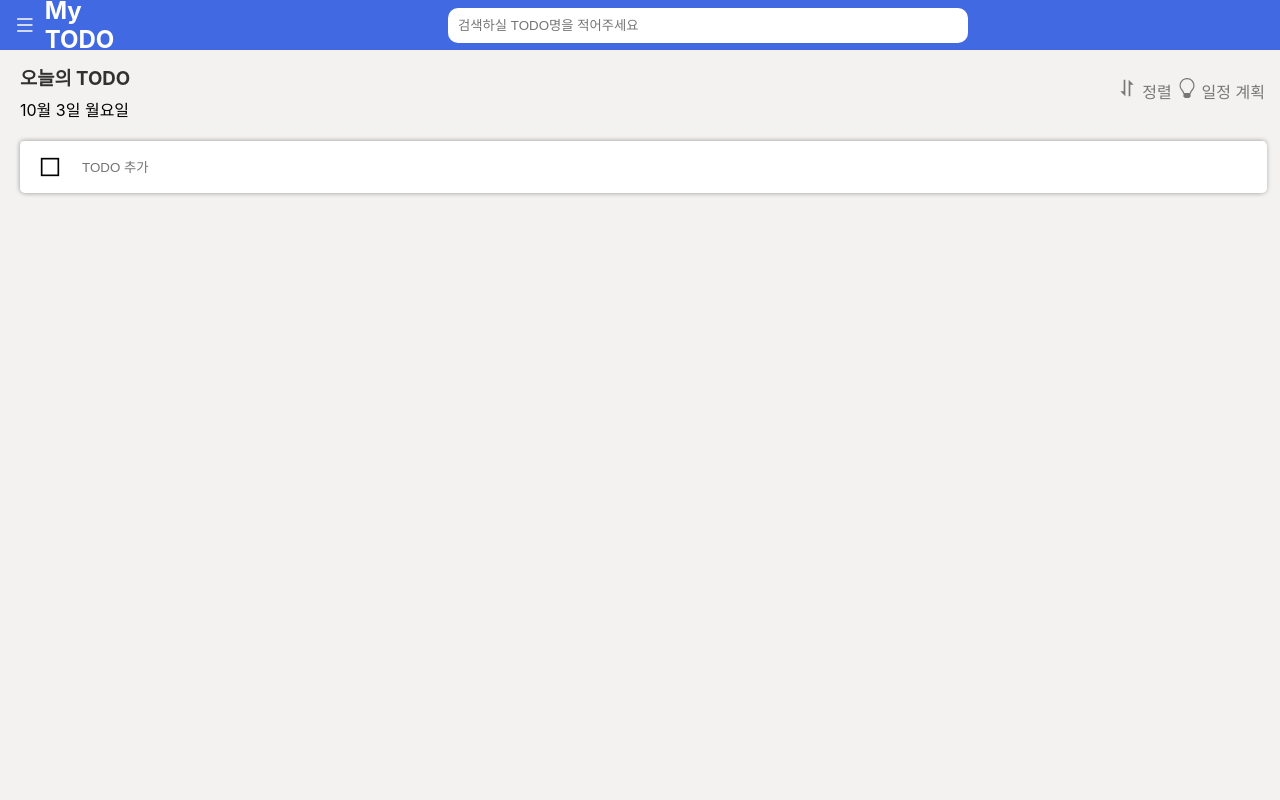
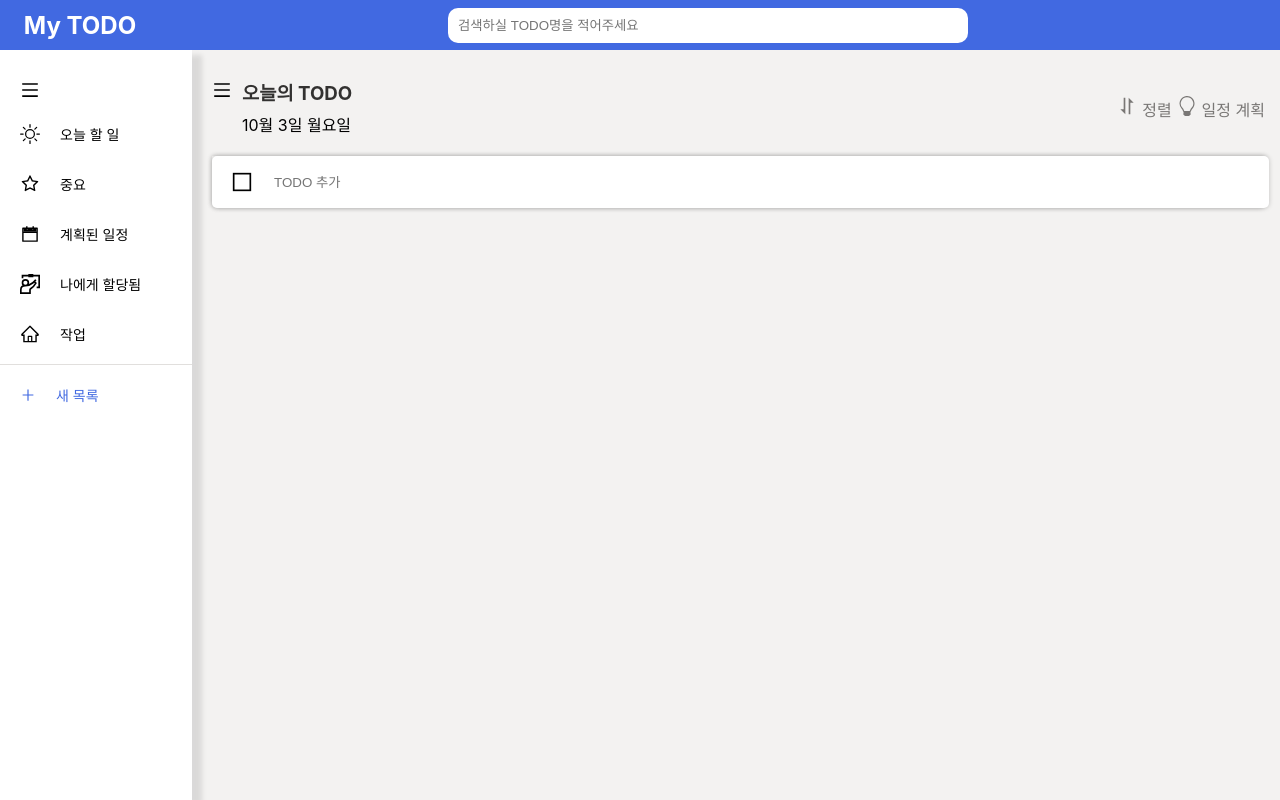
Before and after one commit to leeseongdooo/TodoPractice, a React (Create React App) app: page / in a window 1280 px wide. Built offline with nearby package versions, Linux system fonts and the light colour scheme.

Commit message:
LeftSlideForm(1)

```diff
--- a/src/components/Header.jsx
+++ b/src/components/Header.jsx
@@ -1,6 +1,5 @@
 import "../css/Header.scss"; // css
 import React, { useState, useEffect, useContext } from "react"; // react
-import { AiOutlineMenu } from "react-icons/ai"; // React-icons.
 import { TodoContext } from "./Store";
 import { HeaderContext } from "./Context/HeaderContext";
 
@@ -22,8 +21,7 @@ function Header() {
     <div className="HeaderParent">
       {/* Header의 가장 큰 div */}
       <div className="Left-Box">
-        {/* 왼쪽 영역을 담당하는 Left Box ICON과 사이트 로고가 있습니다. */}
-        <AiOutlineMenu className="Icons" />
+        {/* 왼쪽 영역을 담당하는 사이트 로고가 있습니다. */}
         <h2>My TODO</h2>
       </div>
       <div className="InputBox">
--- /dev/null
+++ b/src/components/LeftSlide.jsx
@@ -0,0 +1,55 @@
+import React, {useState, useEffect, useContext} from "react";
+import { AiOutlineMenu, AiOutlineStar, AiTwotoneCalendar, AiOutlineHome, AiOutlinePlus } from "react-icons/ai";
+import { BsSun } from "react-icons/bs"
+import { GrWorkshop } from "react-icons/gr"
+import "../css/LeftSlide.scss";
+
+function LeftSlide() {
+    return (
+        <div className="LeftSideArea">
+            <div className="TopArea">
+                <AiOutlineMenu className="Icons Menu-Icon" />
+
+                {/* 오늘 할 일 */}
+                <div className="Inner-Item">
+                    <BsSun className="Icons"/>
+                    <span>오늘 할 일</span>
+                </div>
+
+                {/* 중요 */}
+                <div className="Inner-Item">
+                    <AiOutlineStar className="Icons"/>
+                    <span>중요</span>
+                </div>
+
+                {/* 계획된 일정 */}
+                <div className="Inner-Item">
+                    <AiTwotoneCalendar className="Icons"/>
+                    <span>계획된 일정</span>
+                </div>
+
+                {/* 나에게 할당됨 */}
+                <div className="Inner-Item">
+                    <GrWorkshop className="Icons"/>
+                    <span>나에게 할당됨</span>
+                </div>
+
+                {/* 작업 */}
+                <div className="Inner-Item">
+                    <AiOutlineHome className="Icons"/>
+                    <span>작업</span>
+                </div>
+
+            </div>
+
+            <div className="CategoryArea">
+                <div className="Add-Category">
+                    <AiOutlinePlus className="Icons"/>
+                    <span>새 목록</span>
+                </div>
+            </div>
+        </div>
+    )
+}
+
+export default LeftSlide;
--- a/src/components/MainTodo.jsx
+++ b/src/components/MainTodo.jsx
@@ -1,15 +1,19 @@
 import "../css/MainTodo.scss"; // MainTodo css
 // React-Icons.
 import { BiSort } from "react-icons/bi";
+import { AiOutlineMenu } from "react-icons/ai"; // React-icons.
 import { BsLightbulb } from "react-icons/bs";
+
 // Component
 import WriteArea from "./WriteArea";
 import NoList from "./NoList";
 import TodoListArea from "./TodoListArea";
 import DoneListArea from "./DoneListArea";
 import { RightSlide } from "./RightSlide";
+
 // React.
-import React from "react";
+import React, {useEffect, useState} from "react";
+import LeftSlide from "./LeftSlide";
 
 function MainTodo() {
   const Today = new Date();
@@ -19,16 +23,27 @@ function MainTodo() {
     day: "numeric",
   }); // 변수에 오늘의 날짜를 String식으로.
 
+  const [ShowLeftSlide, setShowLeftSlide] = useState(false); // ShowLeftSlide는 LeftSlide를 보여줄지 안보여줄지에 대한 bool값을 저장하는 변수입니다.
+
+  useEffect(()=>{
+    console.log(ShowLeftSlide)
+  }, [ShowLeftSlide])
+
   return (
     <div className="MainTodoFlex">
+      <LeftSlide />
       {/* MainTodoFlex = Main영역의 가장 큰 div. */}
       {/* 여기에 사이드 메뉴가 들어가면 될듯. */}
       <div className="MainTodoBox">
         {/* TopArea는 오늘의 날짜 정보, 정렬 기능이 있습니다. */}
         <div className="TopArea">
-          <div>
+          <div className="FirstBox">
+            <AiOutlineMenu className="menu-Icon" onClick={()=>{setShowLeftSlide(!ShowLeftSlide)}}/>
+            <div>
             <h3>오늘의 TODO</h3>
             <span className="TodayString">{TodayString}</span>
+            </div>
+
           </div>
 
           <div className="IconBox">
@@ -47,6 +62,8 @@ function MainTodo() {
           <DoneListArea />
         </div>
       </div>
+
+
       {/* RightSlide는 오른쪽 슬라이드 메뉴바[수정기능이 있는]를 담당합니다. */}
       <RightSlide />
     </div>
--- /dev/null
+++ b/src/css/LeftSlide.scss
@@ -0,0 +1,60 @@
+.LeftSideArea {
+   width: 15%;
+   background-color: white;
+   box-shadow: 10px 5px 5px rgba(0, 0, 0, 0.1);
+
+   .TopArea {
+      margin: 30px 0px 0px 0px;
+
+      .Menu-Icon {
+        cursor: pointer;
+      }
+
+      .Icons {
+        width: 20px;
+        height: 20px;
+        margin: 0px 20px;
+      }
+
+        .Inner-Item {
+            display: flex;
+            height: 40px;
+            align-items: center;
+            margin-top: 10px;
+
+            span {
+                font-size: 14px;
+            }
+        }
+
+        .Inner-Item:hover {
+            background-color: #E1DFDD;
+        }
+
+    }
+
+    .CategoryArea {
+        margin: 10px 0px 0px 0px;
+        color: royalblue;
+        border-top: 1px solid #E1DFDD;
+        .Add-Category {
+            display: flex;
+            height: 40px;
+            align-items: center;
+            margin-top: 10px;
+
+            .Icons {
+                margin: 0px 20px
+            }
+
+            span {
+                font-size: 14px;
+            }
+        }
+
+        .Add-Category:hover {
+            background-color: #E1DFDD
+        }
+
+    }
+}
--- a/src/css/MainTodo.scss
+++ b/src/css/MainTodo.scss
@@ -15,6 +15,26 @@
       align-items: center;
       justify-content: space-between;
       margin-left: 10px;
+      margin-top: 20px;
+
+      .FirstBox {
+        display: flex;
+
+        align-items:flex-start;
+        justify-content: flex-start;
+
+        div {
+          margin-left: 10px;
+          margin-top: -5px;
+        }
+      }
+
+      .menu-Icon {
+        width: 20px;
+        height: 20px;
+        cursor: pointer;
+      }
+
       h3 {
         font-size: 2erm;
         color: #323130;
```
